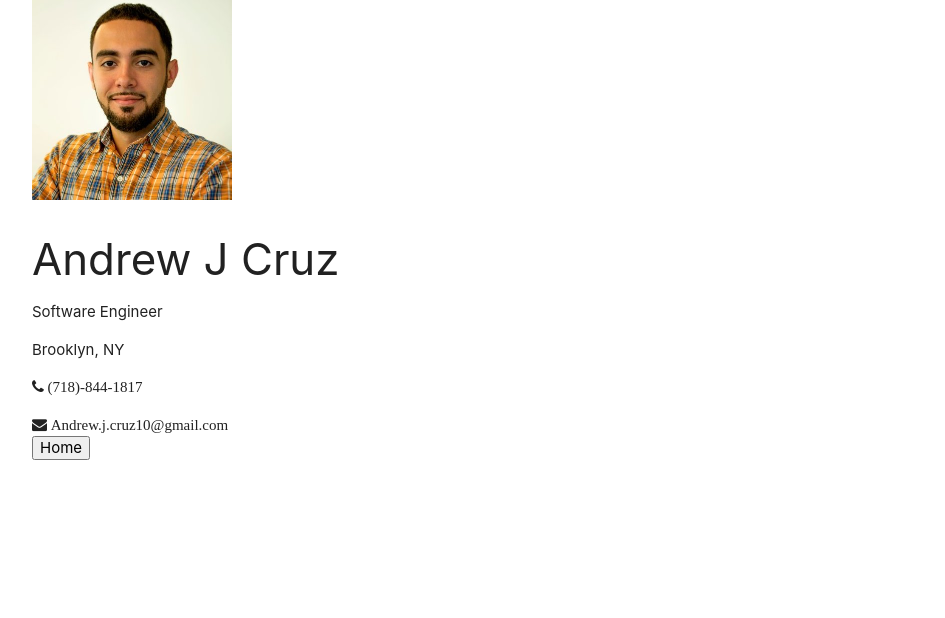
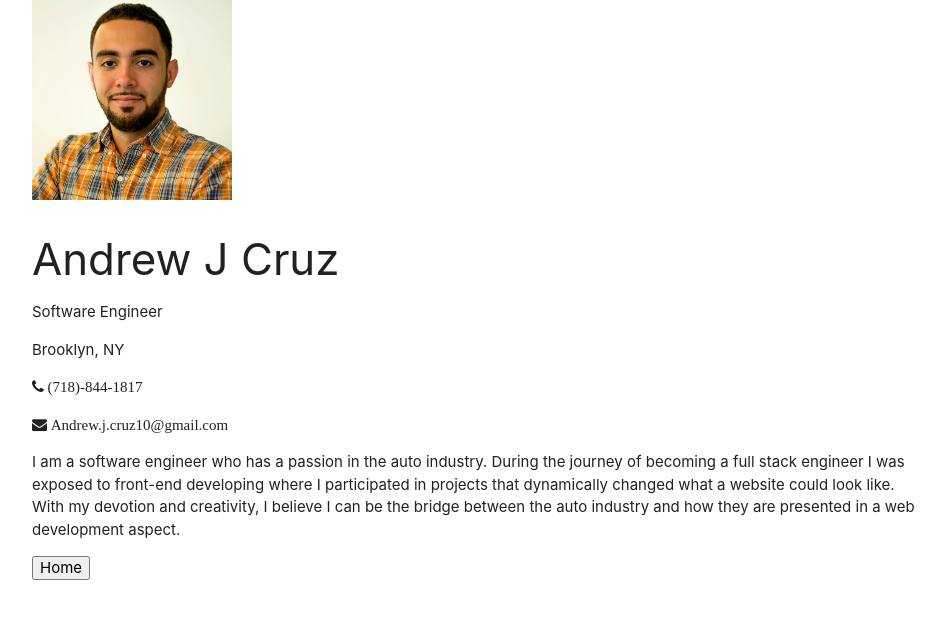
Before and after one commit to ajdat10/Andrew-s_Resume, a React (Create React App) app: page /resume in a window 1280 px wide. Shown: the top 618 px of the page, without its empty margins (160-1105 px from the left). Built offline with nearby package versions, Linux system fonts and the light colour scheme.

Commit message:
added small bio

```diff
--- a/src/pages/Resume.js
+++ b/src/pages/Resume.js
@@ -26,6 +26,9 @@ export default () => {
             <div class="user-email">
               <i class="fa fa-envelope"> Andrew.j.cruz10@gmail.com</i>
             </div>
+            <div class="user-bio">
+              <p class="bio">I am a software engineer who has a passion in the auto industry. During the journey of becoming a full stack engineer I was exposed to front-end developing where I participated in projects that dynamically changed what a website could look like. With my devotion and creativity, I believe I can be the bridge between the auto industry and how they are presented in a web development aspect.</p>
+            </div>
           </div>
 
         </div>
```
